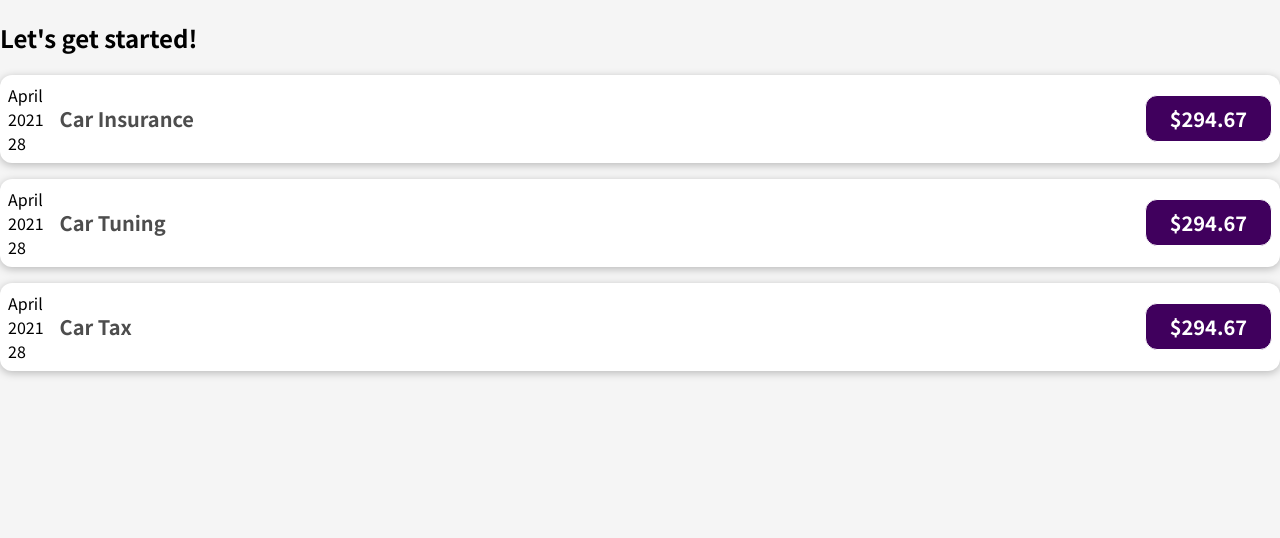
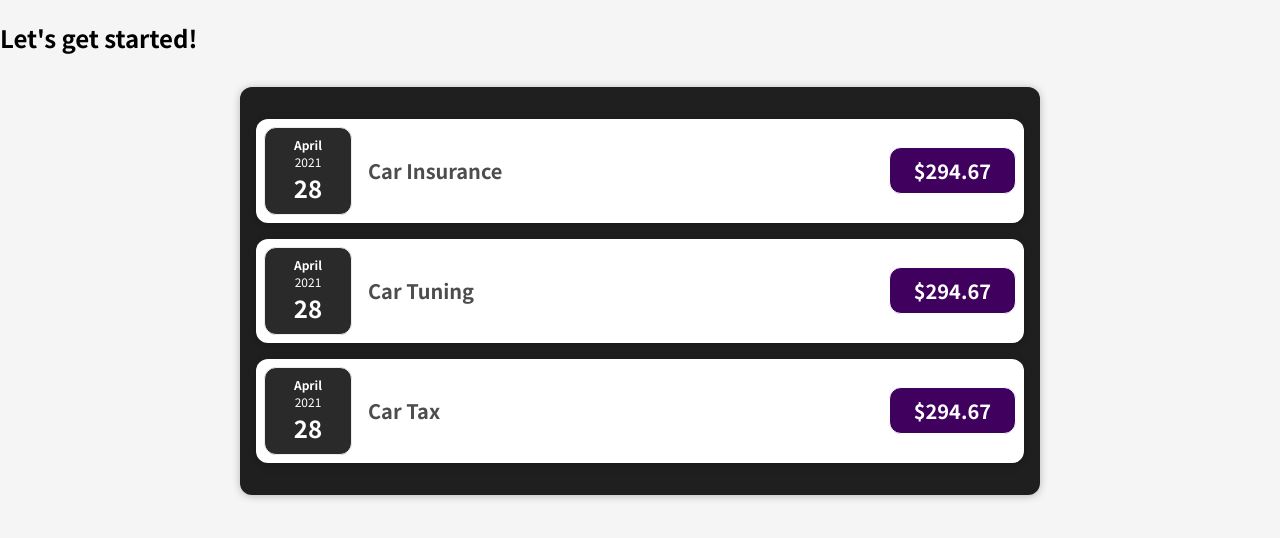
Before and after one commit to CandiceAriel/udemy-react-project, a JavaScript app: page / in a window 1280 px wide. Shown: the top 538 px of the page. Built offline with nearby package versions, Linux system fonts and the light colour scheme.

Commit message:
Expense element

```diff
--- a/src/App.js
+++ b/src/App.js
@@ -1,31 +1,9 @@
-import ExpenseItem from "./components/ExpenseItem";
+import Body from "./Body";
 
 function App() {
-  const expenses = [
-    {
-      title: "Car Insurance",
-      amount: 294.67,
-      date: new Date(2021, 3, 28)
-    },
-    {
-      title: "Car Tuning",
-      amount: 294.67,
-      date: new Date(2021, 3, 28)
-    },
-    {
-      title: "Car Tax",
-      amount: 294.67,
-      date: new Date(2021, 3, 28)
-    },
-  ];
 
   return (
-    <div>
-      <h2>Let's get started!</h2>
-      <ExpenseItem title={expenses[0].title} amount={expenses[0].amount} date={expenses[0].date} />
-      <ExpenseItem title={expenses[1].title} amount={expenses[1].amount} date={expenses[1].date} />
-      <ExpenseItem title={expenses[2].title} amount={expenses[2].amount} date={expenses[2].date} />
-    </div>
+    <Body />
   );
 }
 
--- /dev/null
+++ b/src/Body.js
@@ -0,0 +1,33 @@
+import Expenses from "./view/Expenses"
+
+function Body() {
+    const expenses = [
+        {
+          id: "ex1",
+          title: "Car Insurance",
+          amount: 294.67,
+          date: new Date(2021, 3, 28)
+        },
+        {
+          id: "ex2",
+          title: "Car Tuning",
+          amount: 294.67,
+          date: new Date(2021, 3, 28)
+        },
+        {
+          id: "ex3",
+          title: "Car Tax",
+          amount: 294.67,
+          date: new Date(2021, 3, 28)
+        },
+      ];
+
+    return (
+        <div>
+            <h2>Let's get started!</h2>
+            <Expenses items={expenses} />
+        </div>
+    );
+}
+
+export default Body;
--- a/src/assets/scss/components/ExpenseItem.scss
+++ /dev/null
@@ -1,57 +0,0 @@
-.c-expenseitem{
-    display: flex;
-    justify-content: space-between;
-    align-items: center;
-    box-shadow: 0 2px 8px rgba(0, 0, 0, 0.25);
-    padding: 0.5rem;
-    margin: 1rem 0;
-    border-radius: 12px;
-    background-color: white;
-
-    &-description{
-        display: flex;
-        flex-direction: row;
-        gap: 1rem;
-        align-items: center;
-        //flex-flow: column-reverse;
-        justify-content: flex-start;
-        flex: 1;
-
-        &-title{
-            color: #3a3a3a;
-            font-size: 1rem;
-            flex: 1;
-            margin: 0 1rem;
-            color: #4d4d4d;
-        }
-
-        &-price{
-            font-size: 1rem;
-            font-weight: bold;
-            color: white;
-            background-color: #40005d;
-            border: 1px solid white;
-            padding: 0.5rem;
-            border-radius: 12px;
-        }
-    }
-
-    //MEDIA QUERY START
-    @media (min-width: 580px) {
-        &-description {
-          flex-direction: row;
-          align-items: center;
-          justify-content: flex-start;
-          flex: 1;
-
-            &-title{
-                font-size: 1.25rem;
-            }
-
-            &-price{
-                font-size: 1.25rem;
-          padding: 0.5rem 1.5rem;
-            }
-        }
-    }
-}
--- /dev/null
+++ b/src/assets/scss/components/_expense.scss
@@ -0,0 +1,89 @@
+.c-expense{
+    &-item{
+        display: flex;
+        justify-content: space-between;
+        align-items: center;
+        box-shadow: 0 2px 8px rgba(0, 0, 0, 0.25);
+        padding: 0.5rem;
+        margin: 1rem 0;
+        border-radius: 12px;
+        background-color: white;
+
+        &-description{
+            display: flex;
+            flex-direction: row;
+            gap: 1rem;
+            align-items: center;
+            //flex-flow: column-reverse;
+            justify-content: flex-start;
+            flex: 1;
+
+            &_title{
+                color: #3a3a3a;
+                font-size: 1rem;
+                flex: 1;
+                margin: 0 1rem;
+                color: #4d4d4d;
+            }
+
+            &_price{
+                font-size: 1rem;
+                font-weight: bold;
+                color: white;
+                background-color: #40005d;
+                border: 1px solid white;
+                padding: 0.5rem;
+                border-radius: 12px;
+            }
+        }
+    }
+    &-date{
+        display: flex;
+        flex-direction: column;
+        width: 5.5rem;
+        height: 5.5rem;
+        border: 1px solid #ececec;
+        background-color: #2a2a2a;
+        color: white;
+        border-radius: 12px;
+        align-items: center;
+        justify-content: center;
+
+        &_year{
+            font-size: 0.75rem;
+        }
+
+        &_month{
+            font-size: 0.75rem;
+            font-weight: bold;
+        }
+
+        &_day{
+            font-size: 1.5rem;
+            font-weight: bold;
+        }
+    }
+}
+
+//MEDIA QUERY START
+@media (min-width: 580px) {
+    .c-expense{
+        &-item{
+            &-description {
+                flex-direction: row;
+                align-items: center;
+                justify-content: flex-start;
+                flex: 1;
+
+                  &_title{
+                    font-size: 1.25rem;
+                  }
+
+                  &_price{
+                    font-size: 1.25rem;
+                    padding: 0.5rem 1.5rem;
+                  }
+            }
+        }
+    }
+}
--- /dev/null
+++ b/src/assets/scss/object/_wrapper.scss
@@ -0,0 +1,9 @@
+.o-expenses{
+  padding: 1rem;
+  background-color: rgb(31, 31, 31);
+  margin: 2rem auto;
+  width: 50rem;
+  max-width: 95%;
+  border-radius: 12px;
+  box-shadow: 0 1px 8px rgba(0, 0, 0, 0.25);
+}
--- /dev/null
+++ b/src/assets/scss/style.scss
@@ -0,0 +1,3 @@
+@forward "./object/wrapper";
+
+@forward "./components/expense";
--- a/src/components/ExpenseDate.js
+++ b/src/components/ExpenseDate.js
@@ -1,4 +1,5 @@
 //RENDER DATE OF EXPENSE
+import '../assets/scss/style.scss';
 
 function ExpenseDate(props) {
     const month = props.date.toLocaleString('en-US', {month: "long"});
@@ -6,10 +7,10 @@ function ExpenseDate(props) {
     const year = props.date.getFullYear();
 
     return (
-        <div>
-            <div>{month}</div>
-            <div>{year}</div>
-            <div>{date}</div>
+        <div className= "c-expense-date">
+            <div className= "c-expense-date_month">{month}</div>
+            <div className= "c-expense-date_year">{year}</div>
+            <div className= "c-expense-date_day">{date}</div>
         </div>
     );
 }
--- a/src/components/ExpenseItem.js
+++ b/src/components/ExpenseItem.js
@@ -1,14 +1,17 @@
+//Import Style
+import '../assets/scss/style.scss';
+
+//Import Components
 import ExpenseDate from './ExpenseDate';
-import '../assets/scss/components/ExpenseItem.scss';
 
 function ExpenseItem(props) {
 
     return (
-        <div className= "c-expenseitem">
+        <div className= "c-expense-item">
             <ExpenseDate date= {props.date}/>
-            <div className = "c-expenseitem-description">
-                <h2 className = "c-expenseitem-description-title">{props.title}</h2>
-                <div className = "c-expenseitem-description-price">${props.amount}</div>
+            <div className = "c-expense-item-description">
+                <h2 className = "c-expense-item-description_title">{props.title}</h2>
+                <div className = "c-expense-item-description_price">${props.amount}</div>
             </div>
         </div>
     );
--- /dev/null
+++ b/src/view/Expenses.js
@@ -0,0 +1,14 @@
+import "../assets/scss/object/_wrapper.scss";
+import ExpenseItem from "../components/ExpenseItem";
+
+function Expenses(props) {
+    return (
+        <div className="o-expenses">
+            <ExpenseItem title={props.items[0].title} amount={props.items[0].amount} date={props.items[0].date} />
+            <ExpenseItem title={props.items[1].title} amount={props.items[1].amount} date={props.items[1].date} />
+            <ExpenseItem title={props.items[2].title} amount={props.items[2].amount} date={props.items[2].date} />
+        </div>
+    );
+}
+
+export default Expenses;
```
Also changed, not shown: 1 other file (tests, documents, lock files or other folders).
